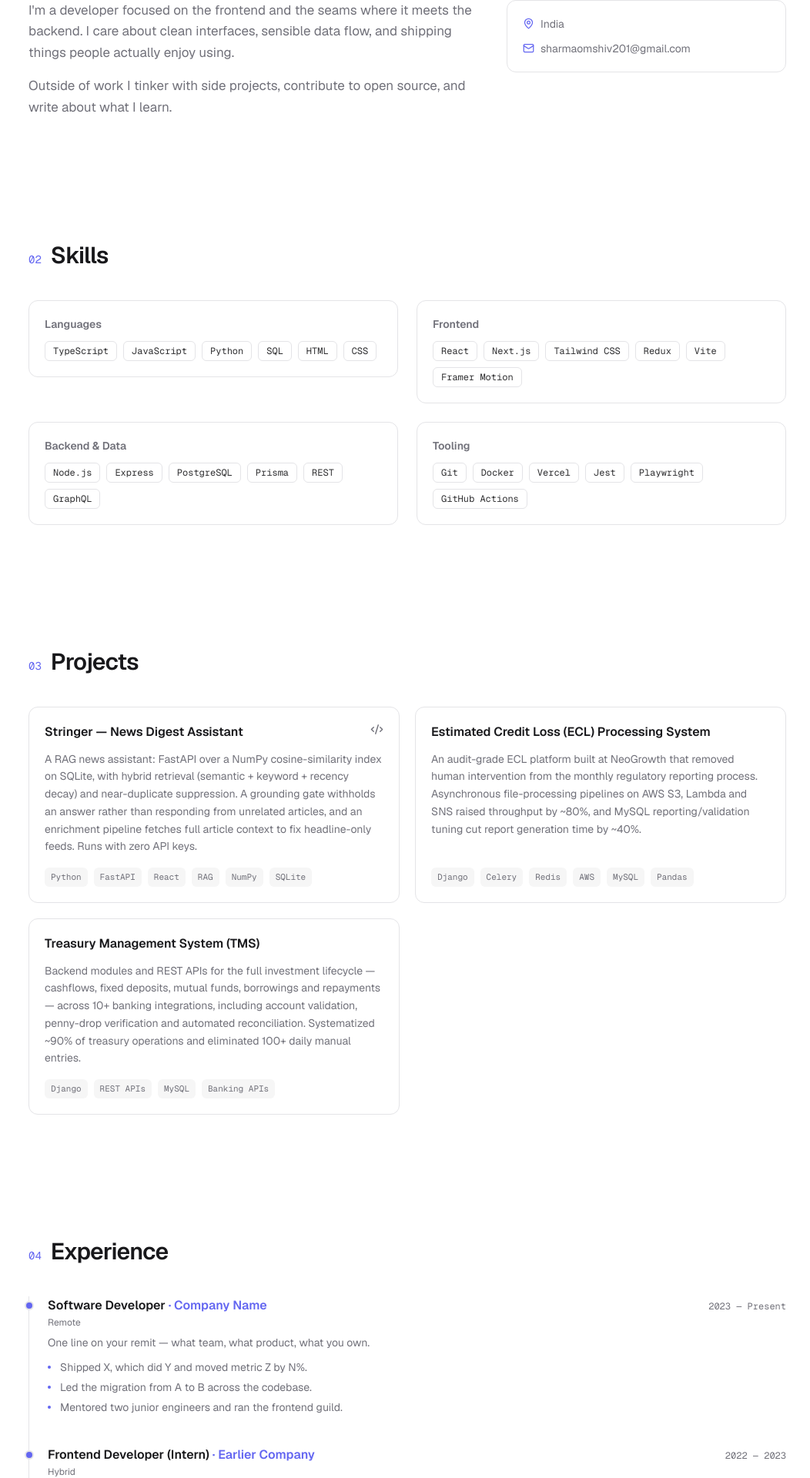
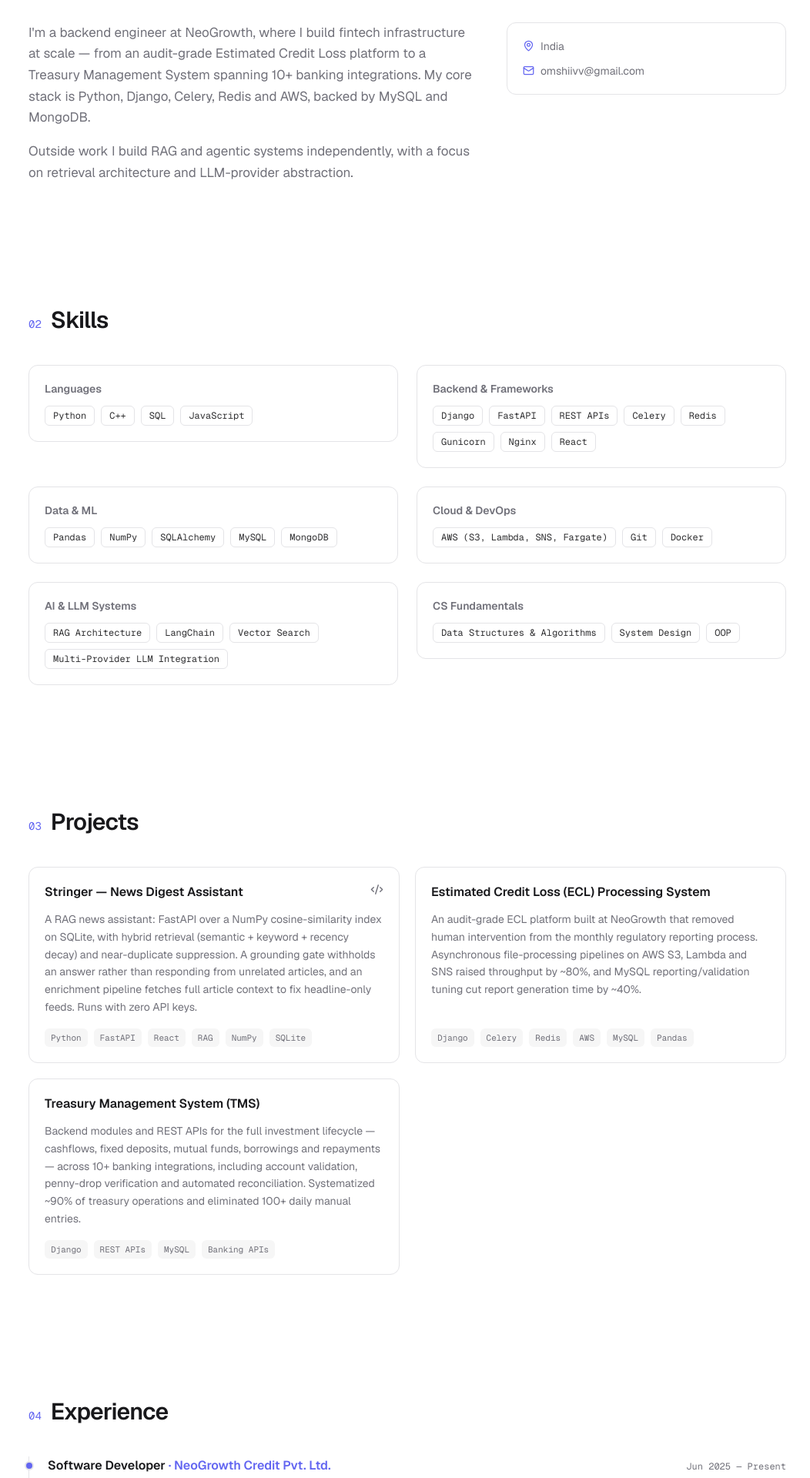
Before and after one commit to sharmaomshiv201/portfolio, a Next.js app: page / in a window 1280 px wide. Shown: the part 782-2702 px from the top of the page at 77% size, without its empty margins (111-1163 px from the left). Built offline with nearby package versions, Linux system fonts and the light colour scheme; no server answers.

Commit message:
Fill in real profile: name, role, about, skills, NeoGrowth experience

```diff
--- a/src/content/site.ts
+++ b/src/content/site.ts
@@ -41,19 +41,19 @@ export type ExperienceItem = {
 
 export const site = {
   /** Used in <title>, meta tags, the hero, and the footer */
-  name: "Om Sharma",
-  role: "Full-Stack Developer",
+  name: "Om Shiv Sharma",
+  role: "Backend Engineer",
   /** One or two sentences. Shows under your name in the hero. */
   tagline:
-    "I build fast, accessible web apps with React, Next.js and TypeScript — from first sketch to production deploy.",
+    "Backend engineer building fintech infrastructure at scale — audit-grade credit-loss and treasury systems on Django, Celery and AWS. Building RAG and agentic systems on the side.",
   /** Longer paragraph(s) for the About section */
   about: [
-    "I'm a developer focused on the frontend and the seams where it meets the backend. I care about clean interfaces, sensible data flow, and shipping things people actually enjoy using.",
-    "Outside of work I tinker with side projects, contribute to open source, and write about what I learn.",
+    "I'm a backend engineer at NeoGrowth, where I build fintech infrastructure at scale — from an audit-grade Estimated Credit Loss platform to a Treasury Management System spanning 10+ banking integrations. My core stack is Python, Django, Celery, Redis and AWS, backed by MySQL and MongoDB.",
+    "Outside work I build RAG and agentic systems independently, with a focus on retrieval architecture and LLM-provider abstraction.",
   ],
   location: "India",
   /** Shown on the Contact section and used for the mailto: link */
-  email: "sharmaomshiv201@gmail.com",
+  email: "omshiivv@gmail.com",
   /** Résumé — hosted on Google Drive */
   resumeUrl:
     "https://drive.google.com/file/d/1V3tz4HcmyDSnPhLVA0yjCRZ4EFZJo1rO/view",
@@ -69,19 +69,41 @@ export const site = {
   skills: [
     {
       category: "Languages",
-      items: ["TypeScript", "JavaScript", "Python", "SQL", "HTML", "CSS"],
+      items: ["Python", "C++", "SQL", "JavaScript"],
     },
     {
-      category: "Frontend",
-      items: ["React", "Next.js", "Tailwind CSS", "Redux", "Vite", "Framer Motion"],
+      category: "Backend & Frameworks",
+      items: [
+        "Django",
+        "FastAPI",
+        "REST APIs",
+        "Celery",
+        "Redis",
+        "Gunicorn",
+        "Nginx",
+        "React",
+      ],
     },
     {
-      category: "Backend & Data",
-      items: ["Node.js", "Express", "PostgreSQL", "Prisma", "REST", "GraphQL"],
+      category: "Data & ML",
+      items: ["Pandas", "NumPy", "SQLAlchemy", "MySQL", "MongoDB"],
     },
     {
-      category: "Tooling",
-      items: ["Git", "Docker", "Vercel", "Jest", "Playwright", "GitHub Actions"],
+      category: "Cloud & DevOps",
+      items: ["AWS (S3, Lambda, SNS, Fargate)", "Git", "Docker"],
+    },
+    {
+      category: "AI & LLM Systems",
+      items: [
+        "RAG Architecture",
+        "LangChain",
+        "Vector Search",
+        "Multi-Provider LLM Integration",
+      ],
+    },
+    {
+      category: "CS Fundamentals",
+      items: ["Data Structures & Algorithms", "System Design", "OOP"],
     },
   ] as SkillGroup[],
 
@@ -113,26 +135,15 @@ export const site = {
   experience: [
     {
       role: "Software Developer",
-      company: "Company Name",
-      period: "2023 — Present",
-      location: "Remote",
+      company: "NeoGrowth Credit Pvt. Ltd.",
+      period: "Jun 2025 — Present",
       summary:
-        "One line on your remit — what team, what product, what you own.",
+        "Building backend infrastructure for lending and treasury operations — regulatory reporting, cashflow management, and banking integrations.",
       highlights: [
-        "Shipped X, which did Y and moved metric Z by N%.",
-        "Led the migration from A to B across the codebase.",
-        "Mentored two junior engineers and ran the frontend guild.",
-      ],
-    },
-    {
-      role: "Frontend Developer (Intern)",
-      company: "Earlier Company",
-      period: "2022 — 2023",
-      location: "Hybrid",
-      summary: "Where you started and what you built.",
-      highlights: [
-        "Built the component library used across three products.",
-        "Cut the main bundle size by 40% with code-splitting.",
+        "Delivered an end-to-end Estimated Credit Loss (ECL) platform (Django, Celery, Redis, MySQL, Pandas) that eliminated human intervention in the monthly regulatory ECL process.",
+        "Built a Treasury Management System and REST APIs across 10+ banking integrations — account validation, penny-drop verification, automated reconciliation — cutting operational errors 60–70%.",
+        "Built asynchronous file-processing pipelines on AWS S3, Lambda and SNS (+80% throughput) and optimised MySQL reporting modules (−40% report generation time).",
+        "Wrote Django management commands to crawl SQL and MongoDB schemas for field-level structural changes with zero downtime, and migrated 10M+ records from MySQL to MongoDB with zero data loss.",
       ],
     },
   ] as ExperienceItem[],
```
